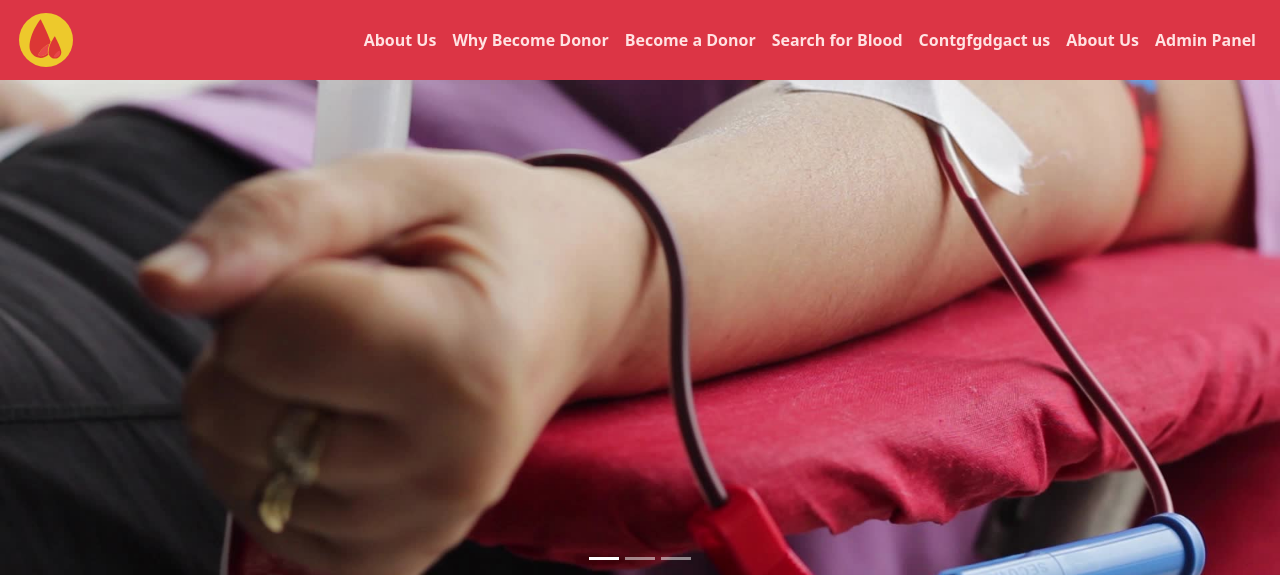
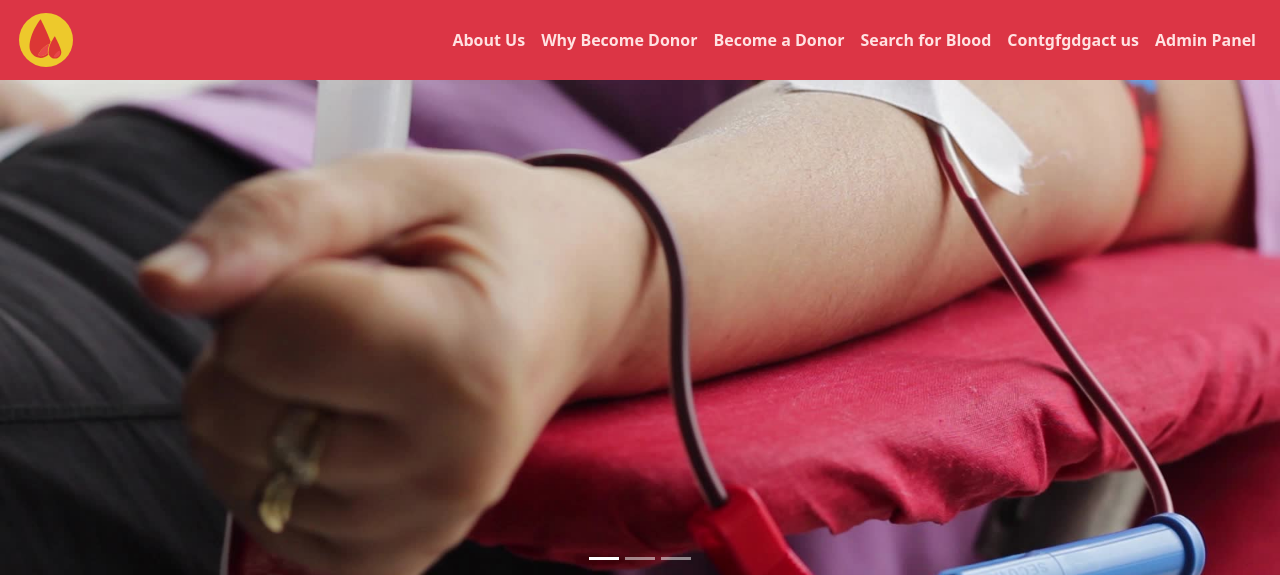
Before and after one commit to saurabhc24/Bloodbank-donation-website, a PHP site: page / in a window 1280 px wide. Shown: the top 575 px of the page. Run offline with PHP 8.4, Linux system fonts and the light colour scheme; data comes from the database, SQL or seed files in the repository.

Commit message:
Update header.php

```diff
--- a/includes/header.php
+++ b/includes/header.php
@@ -23,9 +23,6 @@
                 <li class="nav-item">
                 <a class="nav-link" href="contact.php" style="font-weight: bold; color: #ffe2e2">Contgfgdgact us</a>
             </li>
-              <li class="nav-item">
-                <a class="nav-link" href="page.php?type=aboutus" style="font-weight: bold; color: #ffe2e2">About Us</a>
-            </li>
             </li>
                 <li class="nav-item">
                 <a class="nav-link" href="/bbdms/admin/index.php" target="_blank" style="font-weight: bold; color: #ffe2e2">Admin Panel</a>
```
